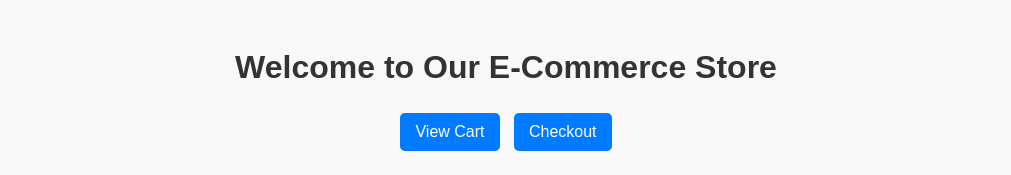
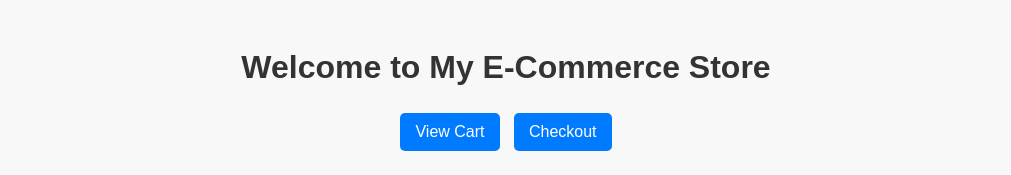
Before and after one commit to ThirishaD/shopping-cart-app-new, a plain HTML site: page index.html in a window 1280 px wide. Shown: the top 175 px of the page, without its empty margins (134-1145 px from the left). Drawn offline with Linux system fonts and the light colour scheme.

Commit message:
3rd commit

```diff
--- a/index.html
+++ b/index.html
@@ -68,7 +68,7 @@
 </head>
 <body>
 
-    <h1>Welcome to Our E-Commerce Store</h1>
+    <h1>Welcome to My E-Commerce Store</h1>
 
     <!-- ✅ Added Message Banner -->
     <div id="message" style="display:none; background: #d4edda; color: #155724; padding: 10px; border-radius: 5px; margin-bottom: 20px;"></div>
```
